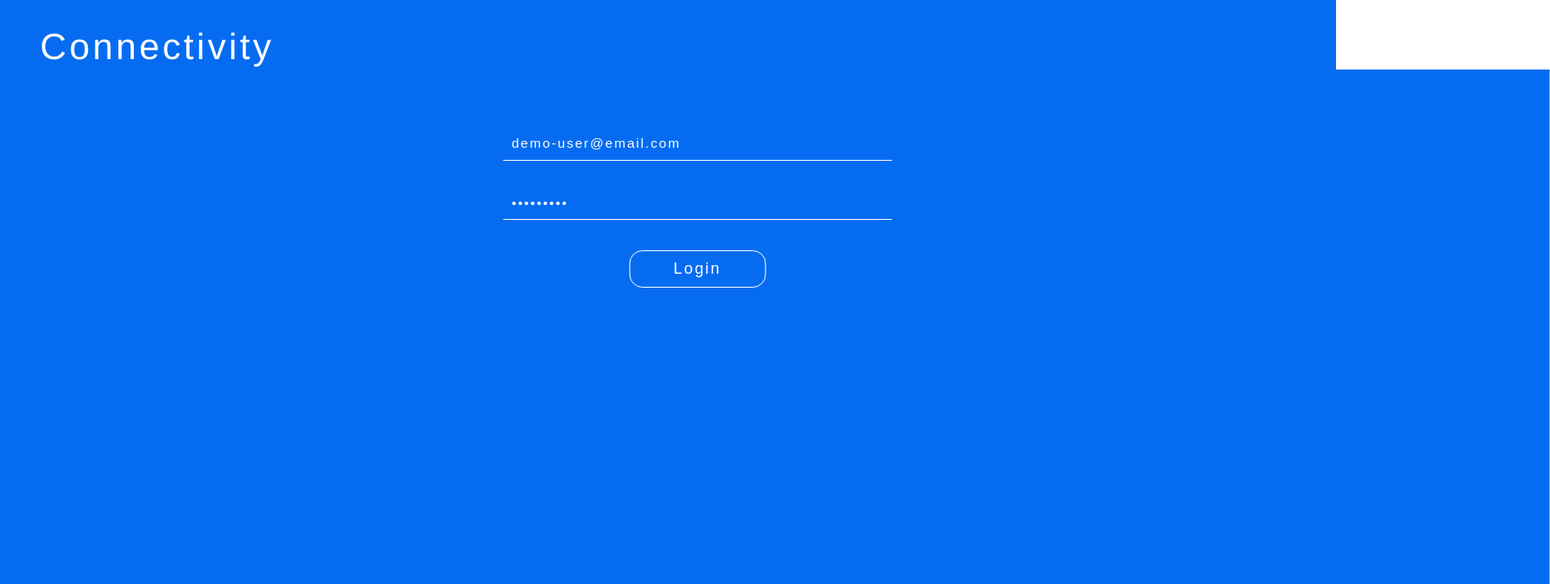
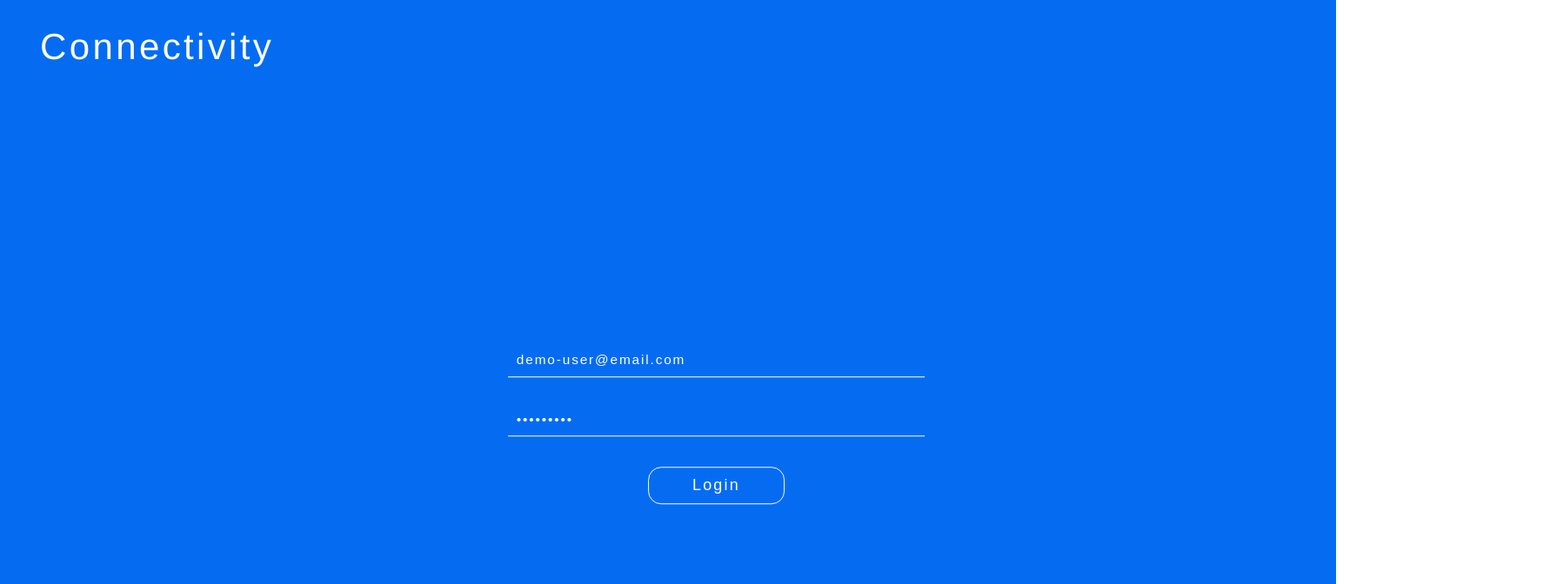
Before and after one commit to Amy-Braswell/connectivity, a React (Create React App) app: page /login in a window 1536 px wide. Shown: the top 672 px of the page at 87% size, 1782 px wide, since content can reach past the window. Built offline with nearby package versions, Linux system fonts and the light colour scheme.

Commit message:
adjusted styling for deployment

```diff
--- a/src/App.css
+++ b/src/App.css
@@ -18,7 +18,12 @@
 
 .App__main {
   background-color: white;
-  width: 100%;
+  width: 100.25%;
+  height: 100vh;
+  min-height: 100vh;
+  max-height: 100vh;
+  position: relative;
+  left: -.25%;
   margin-top: 14vh;
   padding-bottom: 7vh;
   padding-top: 3vh;
@@ -81,7 +86,7 @@ a {
   font-size: 1.3em;
   position: relative;
   top: -2vh;
-  left: 87%;
+  left: 84%;
 }
 
 .Button--back > span {
@@ -254,7 +259,7 @@ textarea:-webkit-autofill::first-line {
   font-size: 2.25em;
   text-align: center;
   width: 67%;
-  margin: 0 25% 0 7%;
+  margin: 0 25% -0 7%;
 }
 
 .ListPage__Row__Item__FlexContainer {
@@ -379,7 +384,6 @@ ul.ItemPageMain__Activity__List {
 
   .App__main {
     grid-area: main;
-    height: calc(95vh - 120px);
     margin-top: 7vh;
     overflow: auto;
   }
--- a/src/Components/CommentButton/CommentButton.css
+++ b/src/Components/CommentButton/CommentButton.css
@@ -21,21 +21,32 @@ top: calc(35px) !important;
 /***************************For Laptops and Up****************************/
 @media (min-width: 1440px){
     .comment__button .Tooltip-message {
+        top: calc(-7.25vh - 14px) !important;
+    }
+
+    .comment__button .Tooltip-message:after {
+        top: 4.5vh !important;
+    }
+  }
+
+/***************************For Laptops and Up****************************/
+@media (min-width: 1680px){
+    .comment__button .Tooltip-message {
         top: calc(-6.25vh - 14px) !important;
     }
 
     .comment__button .Tooltip-message:after {
-        top: 3.8vh !important;
+        top: 3.9vh !important;
     }
   }
 
 /***************************For Desktops and Up****************************/
-@media (min-width: 1825px){
+@media (min-width: 1920px){
     .comment__button .Tooltip-message {
-        top: calc(-5.25vh - 14px) !important;
+        top: calc(-6.25vh - 14px) !important;
     }
 
     .comment__button .Tooltip-message:after {
-        top: 3.1vh !important;
+        top: 3.9vh !important;
     }
   }
--- a/src/Components/DeleteButton/DeleteButton.css
+++ b/src/Components/DeleteButton/DeleteButton.css
@@ -145,23 +145,35 @@
 /***************************For Laptops and Up****************************/
 @media (min-width: 1440px){
   .delete__button .Tooltip-message {
+      top: calc(-7.25vh - 14px) !important;
+      left: -10% !important;
+  }
+
+  .delete__button .Tooltip-message:after {
+      top: 4.5vh !important;
+  }
+}
+
+/***************************For Laptops and Up****************************/
+@media (min-width: 1680px){
+  .delete__button .Tooltip-message {
       top: calc(-6.25vh - 14px) !important;
       left: -10% !important;
   }
 
   .delete__button .Tooltip-message:after {
-      top: 3.7vh !important;
+      top: 3.9vh !important;
   }
 }
 
 /**************************************** FOR DESKTOPS AND UP ************************************/
-@media (min-width: 1825px){
+@media (min-width: 1920px){
   .delete__button .Tooltip-message {
-    top: calc(-5.25vh - 14px) !important;
+    top: calc(-6.25vh - 14px) !important;
     left: -1% !important;
   }
 
   .delete__button .Tooltip-message:after {
-    top: 3.1vh !important;
+    top: 3.9vh !important;
   }
 }
--- a/src/Components/Header/Header.js
+++ b/src/Components/Header/Header.js
@@ -62,7 +62,8 @@ export default function Header() {
                     {user ?
                         <Dropdown items={loggedInItems}/>
                         :
-                        <Dropdown items={loggedOutItems}/>
+                        // <Dropdown items={loggedOutItems}/>
+                        <div></div>
                     }
                 </div>
             </div>
--- a/src/Components/LikeButton/LikeButton.css
+++ b/src/Components/LikeButton/LikeButton.css
@@ -21,34 +21,35 @@
 /***************************For Laptops and Up****************************/
 @media (min-width: 1440px){
     .like__button .Tooltip-message {
-        top: calc(-6.25vh - 14px) !important;
+        top: calc(-7.25vh - 14px) !important;
+        left: -10% !important;
     }
 
     .like__button .Tooltip-message:after {
-        top: 3.8vh !important;
+        top: 4.5vh !important;
     }
   }
 
 /***************************For Desktops and Up****************************/
-@media (min-width: 1825px){
+@media (min-width: 1680px){
     .like__button .Tooltip-message {
-        top: calc(-5.25vh - 14px) !important;
+        top: calc(-6.25vh - 14px) !important;
         left: -5% !important;
     }
 
     .like__button .Tooltip-message:after {
-        top: 3.1vh !important;
+        top: 3.9vh !important;
     }
   }
 
 /***************************For Large Desktops and Up****************************/
 @media (min-width: 1920px){
     .like__button .Tooltip-message {
-        top: calc(-5.25vh - 14px) !important;
+        top: calc(-6.25vh - 14px) !important;
         left: -5% !important;
     }
 
     .like__button .Tooltip-message:after {
-        top: 3.1vh !important;
+        top: 3.9vh !important;
     }
   }
--- a/src/Components/MemberCard/MemberCard.css
+++ b/src/Components/MemberCard/MemberCard.css
@@ -109,46 +109,29 @@
   .member-card__thumbnail .Tooltip-message {
     position: relative;
     margin-left: 4.5%;
-    top: -26vh !important;
+    top: -33vh !important;
   }
 
   .member-card__thumbnail .Tooltip-message:after {
     position: absolute;
     margin-left: 5px;
     left: 46%;
-    top: 3.6vh !important;
+    top: 4.6vh !important;
   }
 
 }
 
 /**************************************** FOR DESKTOPS AND UP ************************************/
-@media (min-width: 1825px){
+@media (min-width: 1680px){
   .member-card__thumbnail .Tooltip-message {
     margin-left: 4.5%;
-    top: -23vh !important;
+    top: -28vh !important;
 
   }
 
   .member-card__thumbnail .Tooltip-message:after {
     margin-left: 5px;
     left: 46%;
-    top: 3.1vh !important;
+    top: 3.9vh !important;
   }
 }
-
-/**************************************** FOR LARGE DESKTOPS AND UP ************************************/
-/* @media (min-width: 1920px){
-  .member-card__thumbnail .Tooltip-message {
-    position: relative;
-    margin-left: 4.5%; */
-    /* top: -22.75vh !important; */
-
-  /* } */
-
-  /* .member-card__thumbnail .Tooltip-message:after {
-    position: absolute;
-    margin-left: 5px;
-    left: 46%;
-    top: 3.1vh !important;
-  }
-} */
--- a/src/Components/NavBar/NavBar.css
+++ b/src/Components/NavBar/NavBar.css
@@ -3,6 +3,7 @@
   .nav {
     position:fixed;
     bottom:0;
+    left: 0%;
     width: 100%;
     z-index:1000;
     height:6vh;
@@ -128,7 +129,7 @@
   .nav__bar .nav__item .Tooltip-message {
     width: 30%;
     left: 31%;
-    top: calc(-8.5vh - 14px) !important;
+    top: calc(-11vh - 14px) !important;
   }
 
   .nav__bar .nav__item .Tooltip-message:after {
@@ -138,14 +139,14 @@
 }
 
 /**************************************** FOR DESKTOPS AND UP ************************************/
-/* @media (min-width: 1680px){
+@media (min-width: 1680px){
 
   .nav__bar .nav__item .Tooltip-message {
-    top: -8.75vh !important;
+    top: -10.75vh !important;
   }
 
   .nav__bar .nav__item .Tooltip-message:after {
     top: calc(38px) !important;
   }
 
-} */
+}
--- a/src/Pages/Login/Login.css
+++ b/src/Pages/Login/Login.css
@@ -5,28 +5,33 @@
 .login-main {
   background:#056CF2;
   z-index: 500;
+  height: 100vh;
+  min-height: 100vh;
+  max-height: 100vh;
 }
 
 .login-section {
   position: absolute;
-  top: 20%;
-  left: 50%;
-  transform: translate(-50%, -10%);
-  padding-left: 25%;
+  transform: translate(-0%, -10%);
   width: 100%;
-  min-height: 100vh;
   text-align: center;
   display: flex;
   color: white;
-  background-color: #056CF2;
+  background-color:#056CF2;
+  height: 100vh;
+  min-height: 100vh;
+  max-height: 100vh;
 }
 
 .login-form {
-  width: 70%;
-  min-height: 100vh;
+  width: 90%;
   padding: 50% 0 50%;
+  transform: translate(5%, -5%);
   background-color: #056CF2;
   transition: .2s;
+  height: 100vh;
+  min-height: 100vh;
+  max-height: 100vh;
 }
 
 .login-form h2 {
@@ -79,7 +84,6 @@
 .login-form textarea {
   border: none;
   border-bottom: 1px solid #fff;
-
   resize: none;
   font-size: 1.1em;
   letter-spacing: .12em;
@@ -170,21 +174,25 @@
 
 @media (min-width: 1000px){
 
+  .login-main {
+    height: 83vh;
+    min-height: 83vh;
+    max-height: 83vh;
+  }
+
   .login-section {
-    transform: translate(-50%, -20%);
-    min-height: 101vh;
-    max-height: 101vh;
+    transform: translate(-0%, -30%);
   }
 
   .login-form {
-    transform: translate(0%, -10%);
-    min-height: 500px !important;
-    max-height: 500px !important;
-    height: 500px;
+    transform: translate(-5%, -0%);
+    padding-left: 20%;
+    padding-right: 20%;
   }
 
   .loading-login:after {
-    top: 56%;
+    top: 54%;
+    left: 47%;
   }
 
 }
@@ -193,50 +201,26 @@
 
 @media (min-width: 1440px){
 
-  .login-section {
-    transform: translate(-45%, -10%);
-    padding-left: 38%;
-    padding-right: 30%;
-    width: 120%;
-    min-height: 100vh;
-    max-height: 100vh;
-    text-align: center;
-    display: flex;
-    color: white;
-    background-color: #056CF2;
-  }
-
   .login-form {
-    min-height: 500px !important;
-    max-height: 500px !important;
-    height: 500px;
-    padding-top: 12%;
+    transform: translate(-5%, -10%);
   }
 
   .loading-login:after {
-    top: 27%;
-  }
-}
-
-/***************************For Desktops and Up****************************/
-
-@media (min-width: 1680px){
-  .login-form {
-    transform: translate(0%, 35%);
-  }
-
-  .loading-login:after {
-    top: 26%;
+    top: 53%;
+    left: 48%;
   }
 }
 
 /***************************For Large Desktops and Up****************************/
+
 @media (min-width: 1920px){
+
   .login-form {
-    transform: translate(0%, 35%);
+    transform: translate(-5%, -15%);
   }
 
   .loading-login:after {
-    top: 25%;
+    top: 53%;
+    left: 48%;
   }
 }
```
Also changed, not shown: src/Pages/Login/Login.js (line endings or trailing spaces), 16 other files (tests, documents, lock files or other folders). Lines whose indentation alone changed are shown as unchanged.
